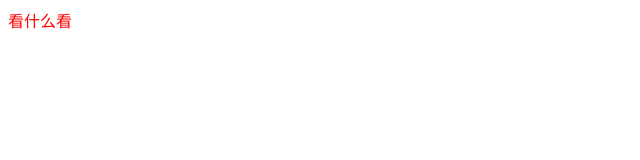
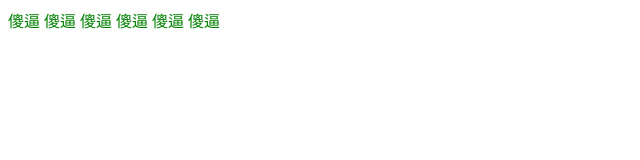
Before and after one commit to Caryee/Hiar, a plain HTML site: page word.html in a window 1280 px wide. Shown: the whole page, without its empty margins (0-640 px from the left). Drawn offline with Linux system fonts and the light colour scheme.

Commit message:
Update word.html

```diff
--- a/word.html
+++ b/word.html
@@ -5,7 +5,12 @@
 		</head>
 
 		<body>
-			<font color='red'>看什么看</font>
+			<font color='green'>傻逼</font>
+			<font color='green'>傻逼</font>
+			<font color='green'>傻逼</font>
+			<font color='green'>傻逼</font>
+			<font color='green'>傻逼</font>
+			<font color='green'>傻逼</font>
 		</body>
 
 <html>
```
